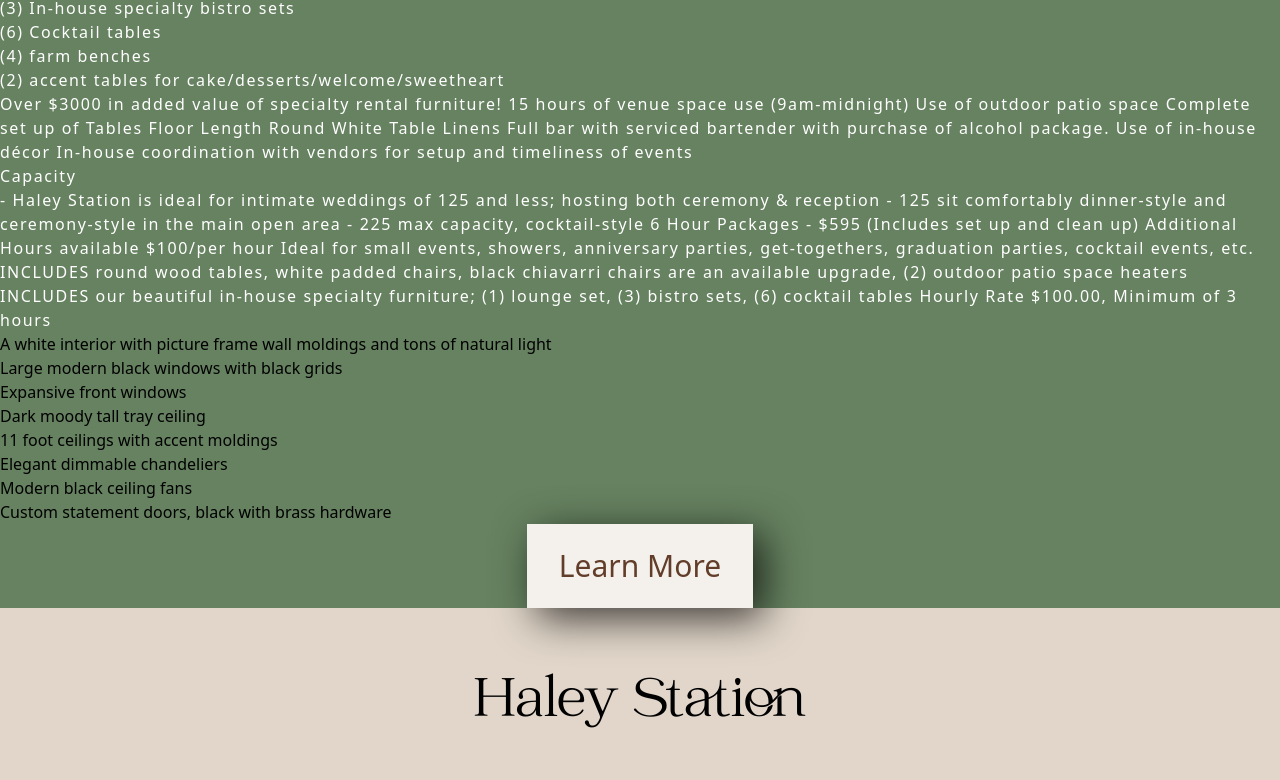
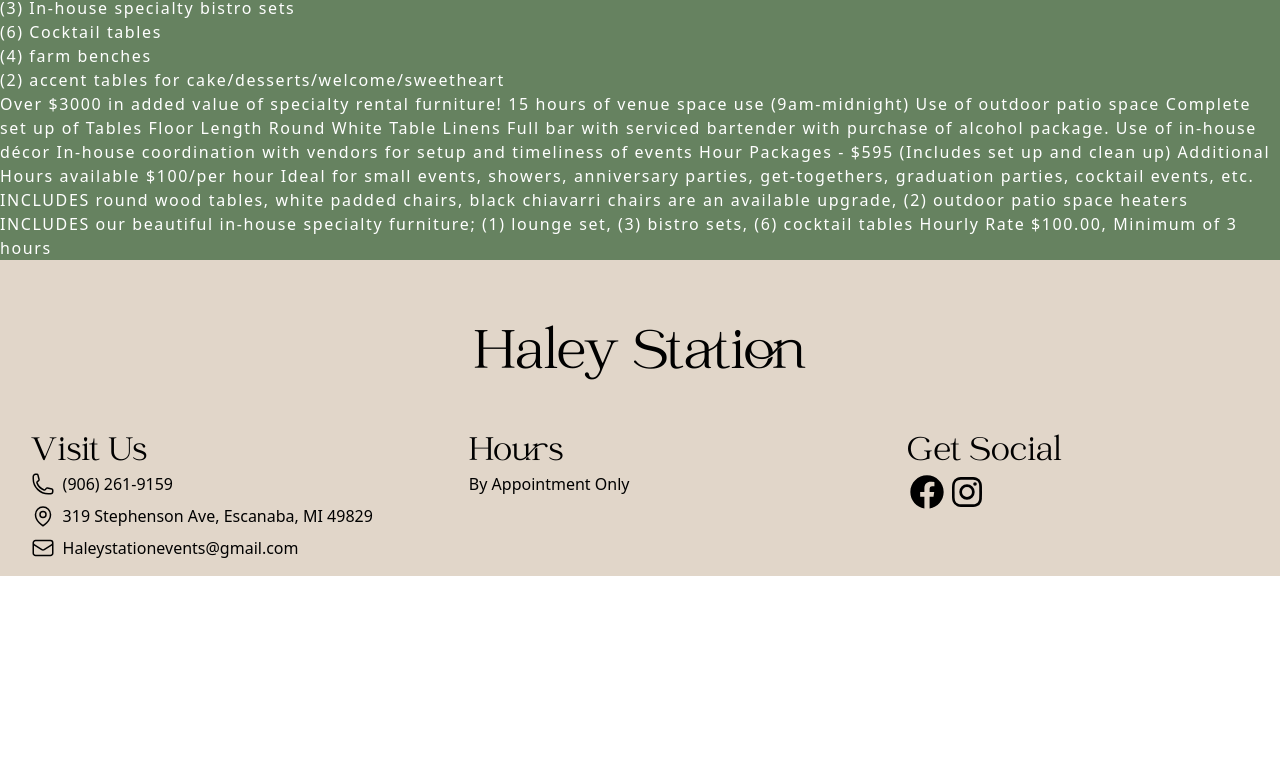
Before and after one commit to lee14k/haleystation, a Next.js app: page /Rates in a window 1280 px wide. Shown: the part 628-1408 px from the top of the page. After the commit the page ends 1204 px from the top, so only its background shows below. Built offline with nearby package versions, Linux system fonts and the light colour scheme; a web font is replaced by a local one.

Commit message:
changing copy on rates page

```diff
--- a/pages/Rates.js
+++ b/pages/Rates.js
@@ -51,11 +51,7 @@
                 space Complete set up of Tables Floor Length Round White Table
                 Linens Full bar with serviced bartender with purchase of alcohol
                 package. Use of in-house décor In-house coordination with
-                vendors for setup and timeliness of events
-                <h2>Capacity</h2>- Haley Station is ideal for intimate weddings
-                of 125 and less; hosting both ceremony & reception - 125 sit
-                comfortably dinner-style and ceremony-style in the main open
-                area - 225 max capacity, cocktail-style 6 Hour Packages - $595
+                vendors for setup and timeliness of events Hour Packages - $595
                 (Includes set up and clean up) Additional Hours available
                 $100/per hour Ideal for small events, showers, anniversary
                 parties, get-togethers, graduation parties, cocktail events,
@@ -65,30 +61,11 @@
                 furniture; (1) lounge set, (3) bistro sets, (6) cocktail tables
                 Hourly Rate $100.00, Minimum of 3 hours
               </div>
-              <ul>
-                <li>
-                  A white interior with picture frame wall moldings and tons of
-                  natural light
-                </li>
-                <li>Large modern black windows with black grids</li>
-                <li>Expansive front windows</li>
-                <li>Dark moody tall tray ceiling</li>
-                <li>11 foot ceilings with accent moldings</li>
-                <li>Elegant dimmable chandeliers</li>
-                <li>Modern black ceiling fans</li>
-                <li>Custom statement doors, black with brass hardware</li>
-              </ul>
             </div>
-            <Link href="/Space">
-              {" "}
-              <button className="ctabutton bridalone brown-text px-8 py-6 text-3xl">
-                Learn More
-              </button>
-            </Link>
           </div>
         </div>
       </div>
-      <Footer/>
+      <Footer />
     </div>
   );
 };
```
